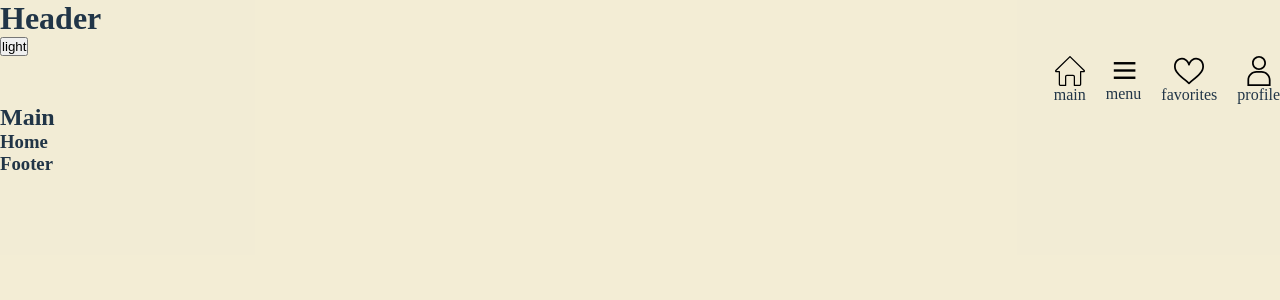
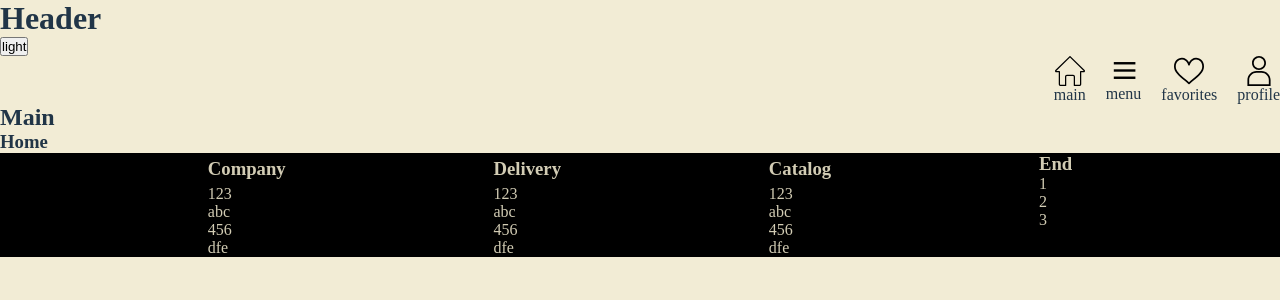
Before and after one commit to Mukhin001/pokemons, a React (Vite) app: page / in a window 1280 px wide. Shown: the top 300 px of the page. Built offline with nearby package versions, Linux system fonts and the light colour scheme.

Commit message:
07.03footer

```diff
--- a/src/App.css
+++ b/src/App.css
@@ -1,4 +1,8 @@
 .app {
     min-height: 100vh;
     transition: 0.25s;
-  }
+    /* display: grid;
+    /* grid-template-rows: minmax(100px, auto) 1fr minmax(50px, auto); */
+    /* grid-template-rows: auto;
+    overflow-y:auto; */
+}
--- a/src/components/footer/Footer.tsx
+++ b/src/components/footer/Footer.tsx
@@ -1,7 +1,13 @@
+import { useAppSelector } from "../../app/hooks";
+import FooterInfo from "./footerInfo/FooterInfo";
+import './style.css';
+
 const Footer = () => {
+    const widthSelector = useAppSelector(state => state.widthWindow.width);
+
     return (
-        <footer>
-            <h3>Footer</h3>
+        <footer className="mainFooter">
+               <FooterInfo widthSelector={widthSelector} />
         </footer>
     );
 };
--- /dev/null
+++ b/src/components/footer/footerContact/FooterContact.tsx
@@ -0,0 +1,14 @@
+const FooterContact = () => {
+    return (
+        <div>
+            <h3>End</h3>
+            <ul>
+                <li>1</li>
+                <li>2</li>
+                <li>3</li>
+            </ul>
+        </div>
+     );
+};
+
+export default FooterContact;
--- /dev/null
+++ b/src/components/footer/footerInfo/FooterInfo.tsx
@@ -0,0 +1,49 @@
+import { useRef, useState } from "react";
+import FooterContact from "../footerContact/FooterContact";
+import { footerList } from "../footerList";
+import { wrapperListMob, wrapperListWeb, wrapperMob, wrapperUlInfoMob, wrapperUlInfoWeb, wrapperWeb } from "./footerInfoStyle";
+import './style.css';
+
+interface Props {
+    widthSelector: boolean;
+};
+
+const FooterInfo = ({ widthSelector }: Props) => {
+
+    const handleClickTitle = (e: React.MouseEvent<HTMLHeadingElement, MouseEvent>): void => {
+        let ulInfoStyle = e.currentTarget.lastChild as HTMLElement;
+        let h3Plus = e.currentTarget.firstChild as HTMLElement;
+        if(!widthSelector) {
+            if(ulInfoStyle.style.display === 'none') {
+                h3Plus.children[1].textContent = 'x';
+                ulInfoStyle.style.display = 'block';
+            } else {
+                h3Plus.children[1].textContent = '+';
+                ulInfoStyle.style.display = 'none';
+            }
+        }
+    };
+
+    return (
+        <section style={widthSelector ? wrapperWeb : wrapperMob}>
+            {footerList.map(obj =>
+                    <div style={widthSelector ? wrapperListWeb : wrapperListMob} key={obj.title} onClick={handleClickTitle}>
+
+                        <div className='wrapperH3Title'>
+                            <h3>{obj.title}</h3>
+                            {!widthSelector && <h3>+</h3>}
+                        </div>
+                        {!widthSelector && <hr />}
+                        <ul style={widthSelector ? wrapperUlInfoWeb : wrapperUlInfoMob}>
+                            {obj.list.map(li =>
+                                <li key={li}>{li}</li>
+                            )}
+                        </ul>
+                    </div>
+                )}
+                <FooterContact />
+        </section>
+     );
+};
+
+export default FooterInfo;
--- /dev/null
+++ b/src/components/footer/footerInfo/footerInfoStyle.ts
@@ -0,0 +1,34 @@
+interface WrapperFooter {
+    display: string;
+    justifyContent?: string;
+};
+
+interface WrapperList {
+    cursor?: string;
+};
+
+export const wrapperWeb: WrapperFooter = {
+    display: 'flex',
+    justifyContent: 'space-evenly',
+
+};
+
+export const wrapperMob: WrapperFooter = {
+    display: 'block',
+};
+
+export const wrapperUlInfoWeb: WrapperFooter = {
+    display: 'block',
+};
+
+export const wrapperUlInfoMob: WrapperFooter = {
+    display: 'none'
+};
+
+export const wrapperListMob: WrapperList = {
+    cursor: 'pointer',
+};
+
+export const wrapperListWeb: WrapperList = {
+
+};
--- /dev/null
+++ b/src/components/footer/footerInfo/style.css
@@ -0,0 +1,5 @@
+.wrapperH3Title {
+    display: flex;
+    justify-content: space-between;
+    padding: 5px 0;
+}
--- /dev/null
+++ b/src/components/footer/footerList.ts
@@ -0,0 +1,10 @@
+interface FooterList {
+    title: string;
+    list: string[];
+};
+
+export const footerList: FooterList[] = [
+    { title: 'Company', list: ['123', 'abc', '456', 'dfe'] },
+    { title: 'Delivery', list: ['123', 'abc', '456', 'dfe'] },
+    { title: 'Catalog', list: ['123', 'abc', '456', 'dfe'] },
+];
--- /dev/null
+++ b/src/components/footer/style.css
@@ -0,0 +1,4 @@
+.mainFooter {
+    background-color: black;
+    color: rgba(241, 234, 207, 0.87);
+}
```
